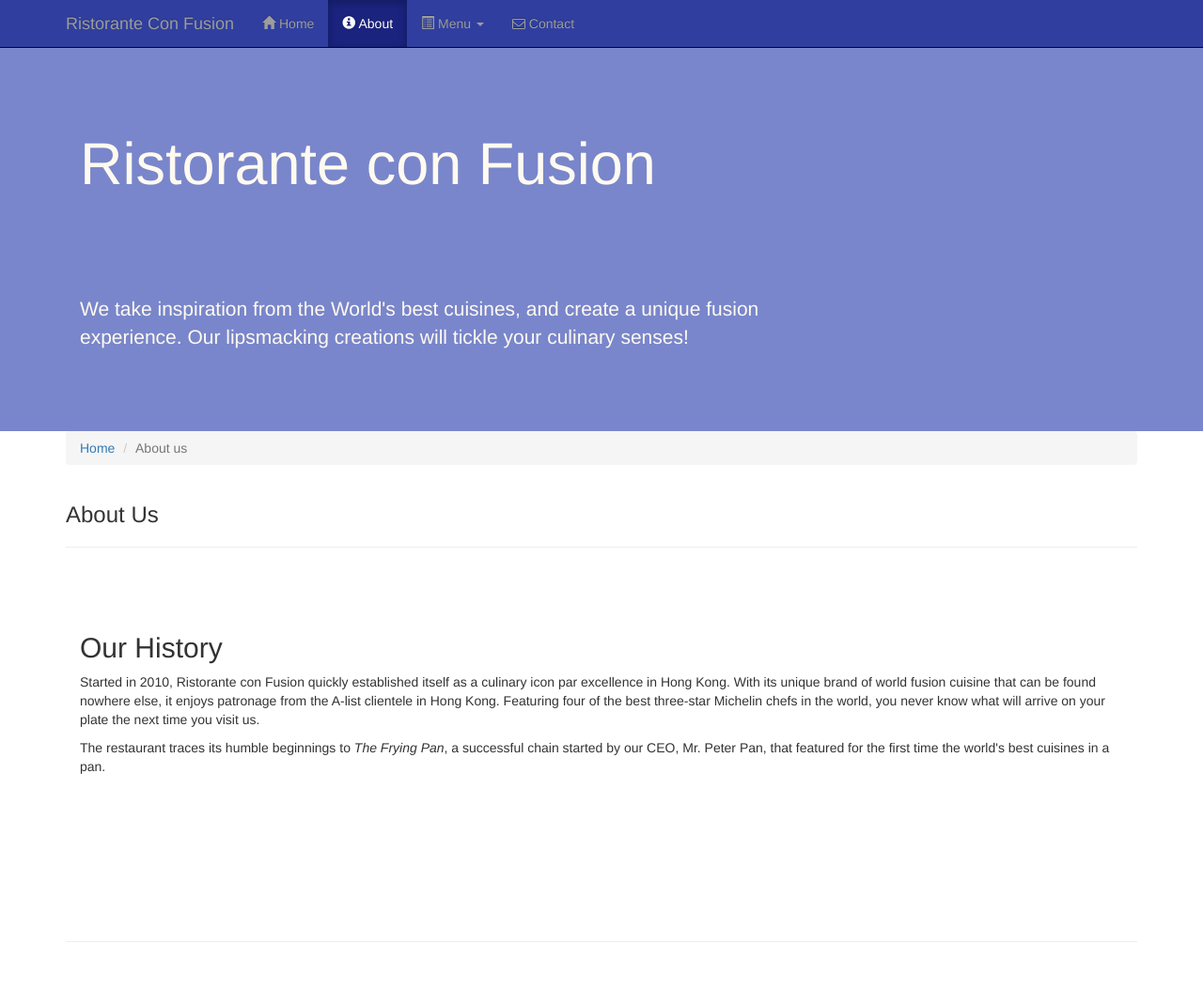
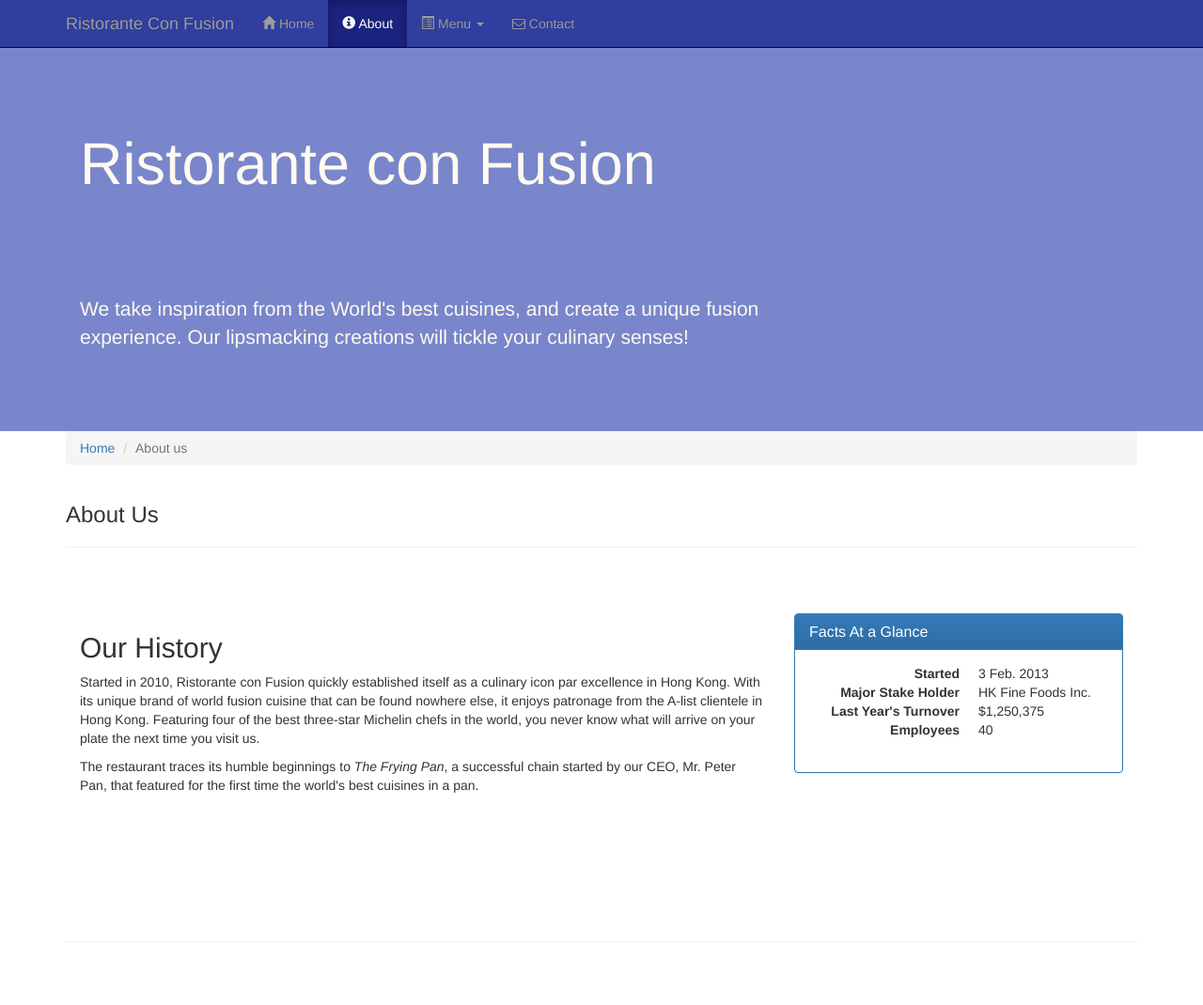
Before and after one commit to blizarazu/Front-End-Web-UI-Frameworks-and-Tools-Coursera, a plain HTML site: page conFusion/aboutus.html in a window 1280 px wide. Shown: the top 1070 px of the page at 94% size. Drawn offline with nearby package versions, Linux system fonts and the light colour scheme.

Commit message:
Add panel

```diff
--- a/conFusion/aboutus.html
+++ b/conFusion/aboutus.html
@@ -92,13 +92,29 @@
         </div>
 
         <div class="row row-content">
-            <div class="col-xs-12">
+            <div class="col-xs-12 col-sm-8">
                 <h2>Our History</h2>
                 <p>Started in 2010, Ristorante con Fusion quickly established itself as a culinary icon par excellence in Hong Kong. With its unique brand of world fusion cuisine that can be found nowhere else, it enjoys patronage from the A-list clientele in Hong Kong.  Featuring four of the best three-star Michelin chefs in the world, you never know what will arrive on your plate the next time you visit us.</p>
                 <p>The restaurant traces its humble beginnings to <em>The Frying Pan</em>, a successful chain started by our CEO, Mr. Peter Pan, that featured for the first time the world's best cuisines in a pan.</p>
             </div>
-            <div class="col-xs-12">
-                <p style="padding:20px;"></p>
+            <div class="col-xs-12 col-sm-4">
+                <div class="panel panel-primary">
+                    <div class="panel-heading">
+                        <h3 class="panel-title">Facts At a Glance</h3>
+                    </div>
+                    <div class="panel-body">
+                        <dl class="dl-horizontal">
+                            <dt>Started</dt>
+                            <dd>3 Feb. 2013</dd>
+                            <dt>Major Stake Holder</dt>
+                            <dd>HK Fine Foods Inc.</dd>
+                            <dt>Last Year's Turnover</dt>
+                            <dd>$1,250,375</dd>
+                            <dt>Employees</dt>
+                            <dd>40</dd>
+                       </dl>
+                    </div>
+                </div>
             </div>
         </div>
 
```
